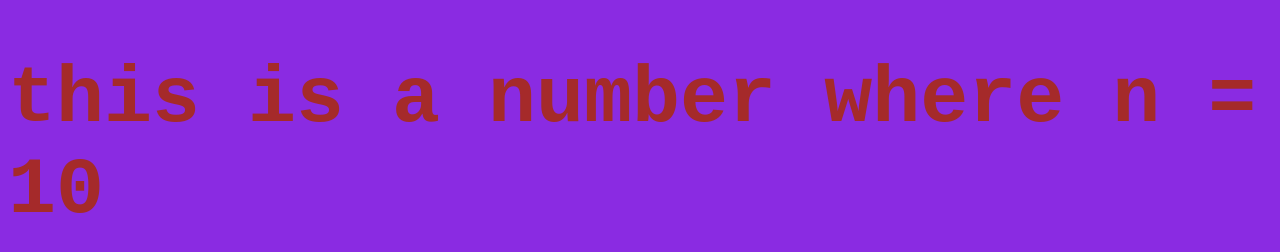
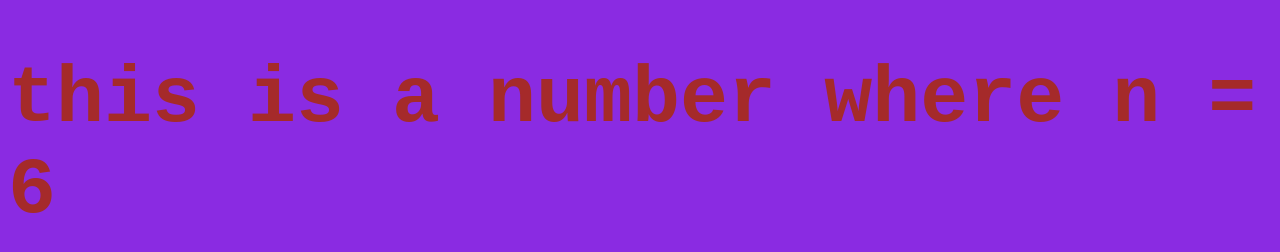
Before and after one commit to glitch7584/demo, a plain HTML site: page index.html in a window 1280 px wide. Drawn offline with Linux system fonts and the light colour scheme.

Commit message:
chenged n=10 to 6

```diff
--- a/index.html
+++ b/index.html
@@ -17,6 +17,6 @@
     </style>
 </head>
 <body>
-    <h1>this is a number where n = 10</h1>
+    <h1>this is a number where n = 6</h1>
 </body>
 </html>
```
